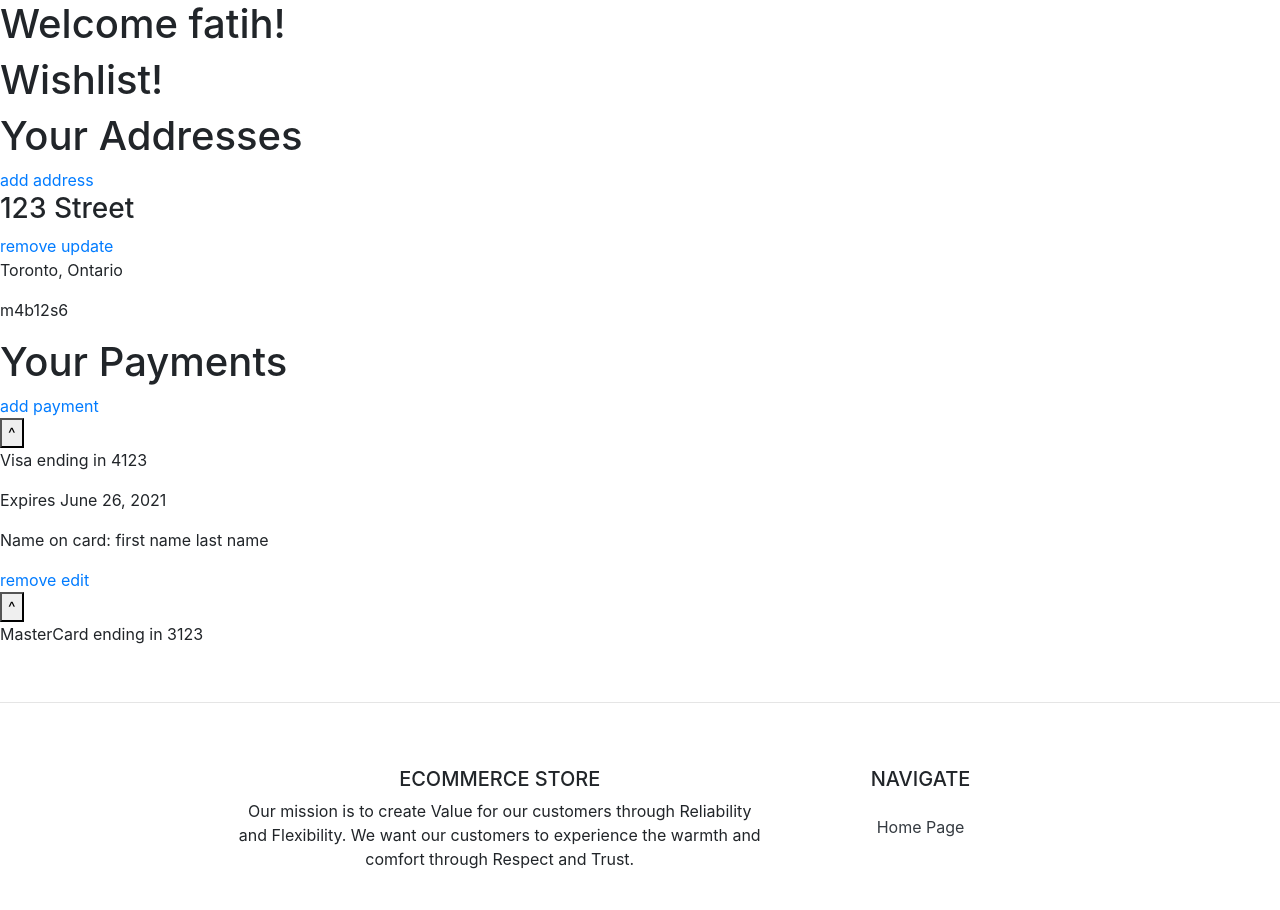
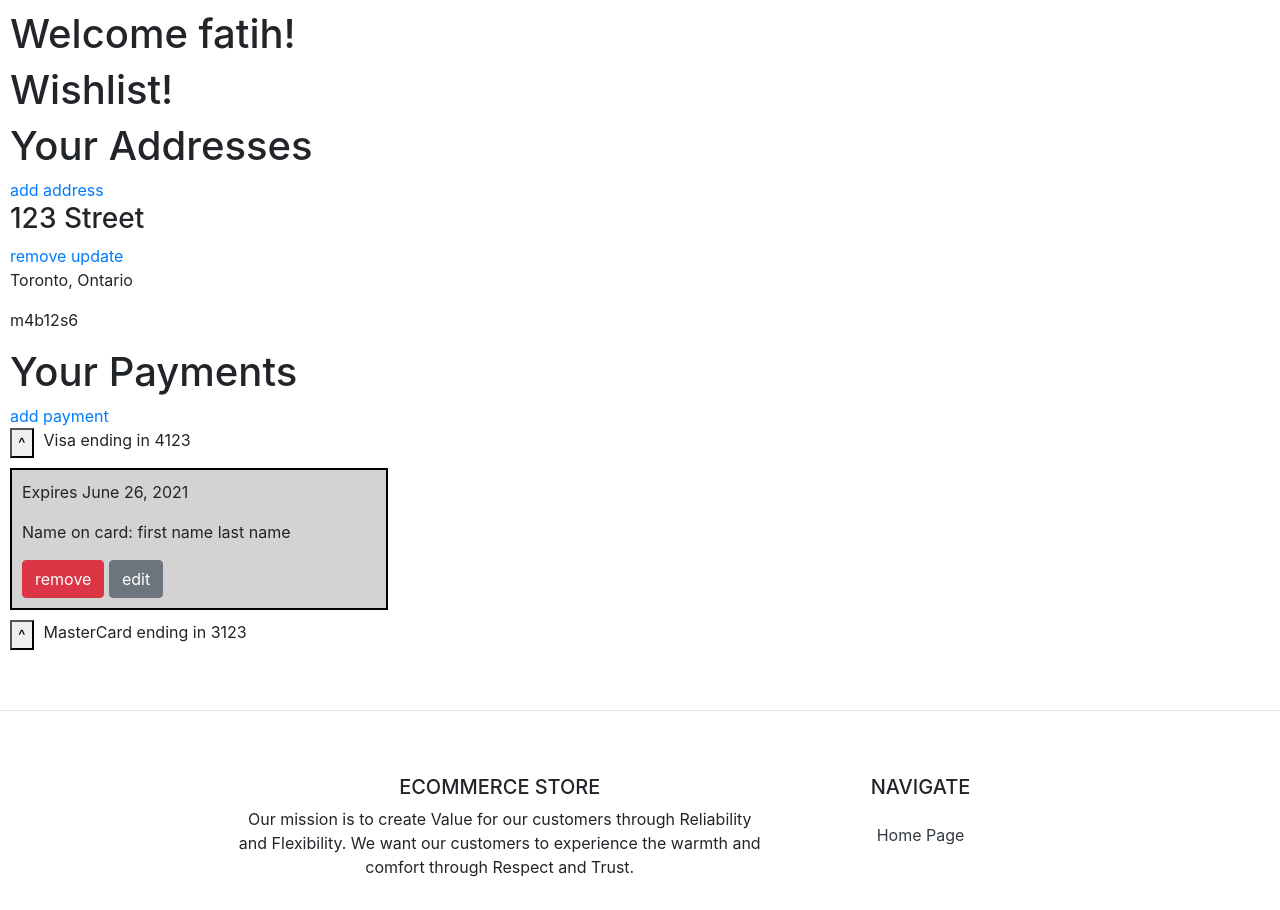
Before and after one commit to APlusOnly/Django-Ecommerce, a Django app: page /profile/ in a window 1280 px wide, after a click that opens the changed part; the page is wider, and only the part inside the window is pictured. Shown: the part 101-1011 px from the top of that part. Run offline with Django 3.2, Linux system fonts and the light colour scheme; a user stored in the database is signed in; data comes from the database, SQL or seed files in the repository; both versions use the stored data as it was after the commit; some libraries are stand-ins or nearby versions.

Commit message:
account page

```diff
--- a/static/css/main.css
+++ b/static/css/main.css
@@ -1,5 +1,9 @@
 body{
     overflow-x: hidden;
+}
+
+main{
+    padding: 10px;
 }
 
 nav{
@@ -15,8 +19,13 @@ nav{
     margin-left: 11rem;
 }
 
-.payment_details{
-    display: none
+.payment-details{
+    display: none;
+    background: lightgrey;
+    width: 30%;
+    border:  2px solid black;
+    margin-bottom: 10px;
+    padding: 10px;
 }
 
 .h1{
@@ -39,3 +48,8 @@ nav{
     height: 23em;
     border: 1px solid lightgray;
 }
+
+.payment-hide{
+    float: left;
+    margin-right:  10px;
+}
--- a/store/templates/store/item_detail.html
+++ b/store/templates/store/item_detail.html
@@ -16,7 +16,7 @@
         <a href="{% url 'add-wishlist' object.id %}" class='btn btn-primary'>Add to wishlist</a>
     {% else %}
         <p>Already in wish list</p>
-        <a href="{% url 'remove-wishlist' object.id %}" class='btn btn-primary'>Remove from wishlist</a>
+        <a href="{% url 'remove-wishlist' object.id 'item' %}" class='btn btn-primary'>Remove from wishlist</a>
     {% endif %}
     <a href='#' class='btn btn-primary'>Add to cart</a>
 {%endblock content%}
--- a/store/templates/store/main.html
+++ b/store/templates/store/main.html
@@ -10,6 +10,7 @@
 </head>
 <body>
     {% include 'store/navbar.html' %}
+    <main>
     {% if messages %}
         {% for message in messages %}
             <div class="alert alert-{{ message.tags }}">
@@ -19,6 +20,7 @@
     {% endif %}
     {% block content %}
     {% endblock %}
+    </main>
     {% include 'store/footer.html' %}
     <script src="https://code.jquery.com/jquery-3.4.1.slim.min.js" integrity="sha384-J6qa4849blE2+poT4WnyKhv5vZF5SrPo0iEjwBvKU7imGFAV0wwj1yYfoRSJoZ+n" crossorigin="anonymous"></script>
     <script src="https://cdn.jsdelivr.net/npm/popper.js@1.16.0/dist/umd/popper.min.js" integrity="sha384-Q6E9RHvbIyZFJoft+2mJbHaEWldlvI9IOYy5n3zV9zzTtmI3UksdQRVvoxMfooAo" crossorigin="anonymous"></script>
--- a/store/urls.py
+++ b/store/urls.py
@@ -8,5 +8,5 @@ urlpatterns = [
     path('cart/', views.my_cart, name='my-cart'),
     path('item/<int:pk>/', views.item_view, name='item-view'),
     path('wishlist/<int:pk>/', views.add_wishlist, name='add-wishlist'),
-    path('wishlist/remove/<int:pk>/', views.remove_wishlist, name='remove-wishlist')
+    path('wishlist/remove/<int:pk>/?<str:location>', views.remove_wishlist, name='remove-wishlist')
 ]
--- a/store/views.py
+++ b/store/views.py
@@ -6,6 +6,7 @@ from django.shortcuts import render, redirect, get_object_or_404
 from store.models import *
 from django.contrib import messages
 from users.models import Wishlist
+from users import views
 
 def home(request):
     items = Item.objects.all()
@@ -86,9 +87,9 @@ def add_wishlist(request, pk):
         messages.success(request, f'{item} add to your wishlist!')
     return redirect(item_view, pk=pk)
 
-def remove_wishlist(request, pk):
+def remove_wishlist(request, pk, location):
     if request.user.is_authenticated:
         page_item = get_object_or_404(Item, id=pk)
         Wishlist.objects.filter(item=page_item).delete()
         messages.success(request, f'{page_item.name} removed from your wishlist!')
-    return redirect(item_view, pk=pk)
+        return redirect(item_view, pk=pk)
--- a/users/templates/users/my_account.html
+++ b/users/templates/users/my_account.html
@@ -25,13 +25,13 @@
         <a href="{% url 'payment-create' %}">add payment</a>
         {% for payment in payments %}
         	<div>
-        		<button onclick="paymentToggle('{{forloop.counter}}')">^</button>
+        		<button class="payment-hide" onclick="paymentToggle('{{forloop.counter}}')">^</button>
         		<p>{{payment.type}} ending in {{payment}}</p>
-        		<div style='display: none' id='{{forloop.counter}}'> <!-- idk why using a class doesnt work (class is payment_details) -->
+        		<div class="payment-details" style='display: none' id='{{forloop.counter}}'> <!-- idk why using a class doesnt work (class is payment_details) -->
         			<p>Expires {{payment.expire_date}}</p>
         			<p>Name on card: {{payment.first_name}} {{payment.last_name}}</p>
-        			<a href="{% url 'payment-delete' payment.id %}">remove</a>
-        			<a href="{% url 'payment-update' payment.id %}">edit</a>
+        			<a class="btn btn-danger" href="{% url 'payment-delete' payment.id %}">remove</a>
+        			<a class="btn btn-secondary" href="{% url 'payment-update' payment.id %}">edit</a>
         		</div>
         	</div>
         {% endfor %}
```
Also changed, not shown: db.sqlite3.
